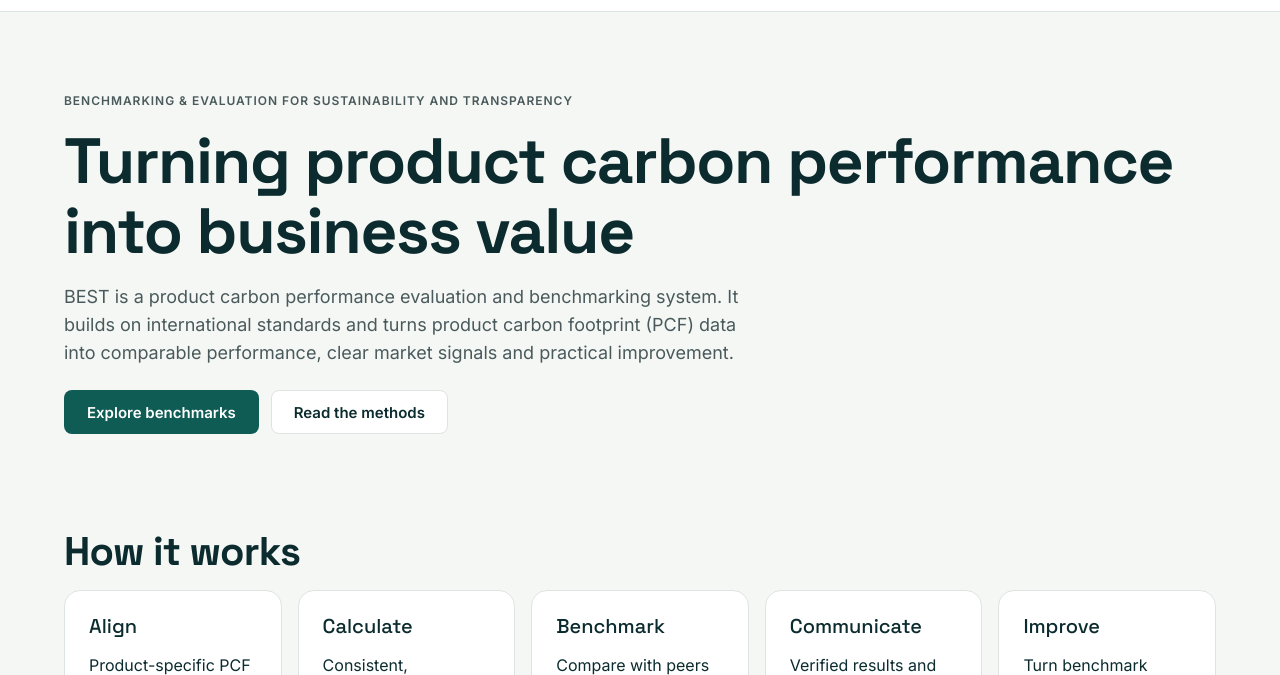
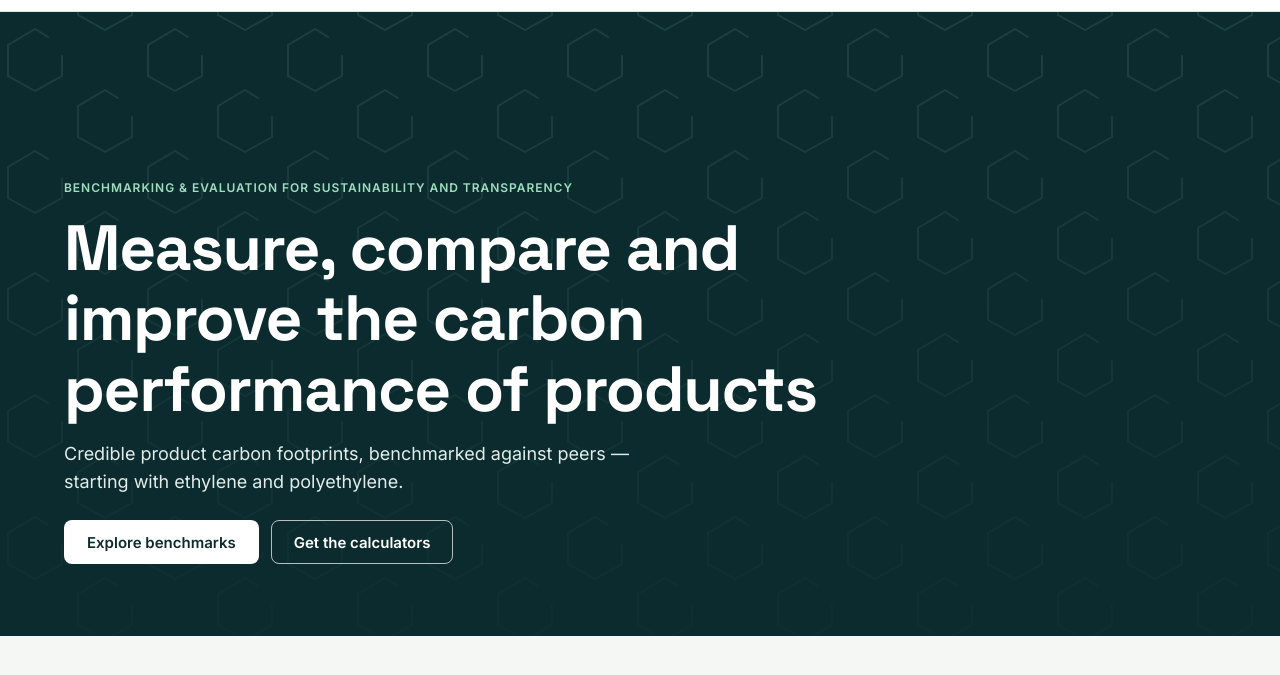
Before and after one commit to qossaybaalaoui/BEST-initiative-Website, a plain HTML site: page index.html in a window 1280 px wide. Shown: the part 61-736 px from the top of the page. Drawn offline with Linux system fonts and the light colour scheme.

Commit message:
Add full-bleed photo hero to the homepage
Large background photo with a dark scrim, short headline and two calls
to action. Falls back to a hexagon pattern until assets/img/hero.jpg
is added.

```diff
--- a/assets/css/base.css
+++ b/assets/css/base.css
@@ -79,3 +79,34 @@ p { margin: 0 0 var(--space-4); }
 /* Page placeholder (pages still in preparation) */
 .page-hero { padding: var(--space-20) 0 var(--space-10); }
 .placeholder { border: 1px dashed #B9C6C2; border-radius: var(--radius-md); padding: var(--space-10); color: var(--ink-muted); background: var(--surface); }
+
+/* Hero — full-bleed photo with a short message (home page) */
+.hero {
+  position: relative;
+  min-height: min(78vh, 720px);
+  display: flex;
+  align-items: flex-end;
+  color: #fff;
+  background-color: var(--ink);
+  background-image: url("../img/hero-pattern.svg");
+  background-size: 140px 122px;
+  isolation: isolate;
+}
+.hero::before {
+  content: "";
+  position: absolute;
+  inset: 0;
+  z-index: -1;
+  background: linear-gradient(to top, rgba(11, 43, 46, .88) 0%, rgba(11, 43, 46, .45) 55%, rgba(11, 43, 46, .15) 100%);
+}
+.hero-img { position: absolute; inset: 0; z-index: -2; width: 100%; height: 100%; object-fit: cover; }
+.hero .container { padding-top: 120px; padding-bottom: 72px; }
+.hero h1 { color: #fff; max-width: 820px; margin-bottom: var(--space-4); }
+.hero .lead { color: #E3ECEA; max-width: 620px; margin-bottom: var(--space-6); }
+.hero .eyebrow { color: var(--mint); }
+.hero-actions { display: flex; flex-wrap: wrap; gap: 12px; }
+.btn-light { background: #fff; color: var(--ink); }
+.btn-light:hover { background: var(--mint); color: var(--ink); }
+.btn-ghost { background: transparent; color: #fff; border-color: rgba(255, 255, 255, .7); }
+.btn-ghost:hover { background: rgba(255, 255, 255, .12); color: #fff; border-color: #fff; }
+.hero-credit { position: absolute; right: var(--space-6); bottom: var(--space-4); font-size: 12px; color: rgba(255, 255, 255, .75); }
--- a/index.html
+++ b/index.html
@@ -16,16 +16,19 @@
 <a class="skip-link" href="#main">Skip to content</a>
 <div id="site-header"></div>
 <main id="main">
+<section class="hero" aria-labelledby="hero-title">
+<img class="hero-img" src="assets/img/hero.jpg" alt="" onerror="this.remove()">
+<div class="container">
+<div class="eyebrow">Benchmarking &amp; Evaluation for Sustainability and Transparency</div>
+<h1 id="hero-title">Measure, compare and improve the carbon performance of products</h1>
+<p class="lead">Credible product carbon footprints, benchmarked against peers — starting with ethylene and polyethylene.</p>
+<div class="hero-actions">
+<a class="btn btn-light" href="benchmarks/">Explore benchmarks</a>
+<a class="btn btn-ghost" href="tools/">Get the calculators</a>
+</div>
+</div>
+</section>
 <section class="section"><div class="container">
-<div class="eyebrow">Benchmarking &amp; Evaluation for Sustainability and Transparency</div>
-<h1>Turning product carbon performance into business value</h1>
-<p class="lead">BEST is a product carbon performance evaluation and benchmarking system. It builds on international standards and turns product carbon footprint (PCF) data into comparable performance, clear market signals and practical improvement.</p>
-<p style="display:flex;flex-wrap:wrap;gap:12px;margin-top:24px">
-<a class="btn btn-primary" href="benchmarks/">Explore benchmarks</a>
-<a class="btn btn-secondary" href="methods/">Read the methods</a>
-</p>
-</div></section>
-<section class="section" style="padding-top:0"><div class="container">
 <h2>How it works</h2>
 <div style="display:grid;grid-template-columns:repeat(auto-fit,minmax(170px,1fr));gap:16px">
 <div class="card"><h3>Align</h3><p>Product-specific PCF methods aligned with ISO 14067 and the TfS guideline.</p></div>
```
Also changed, not shown: assets/img/hero-pattern.svg (added).
